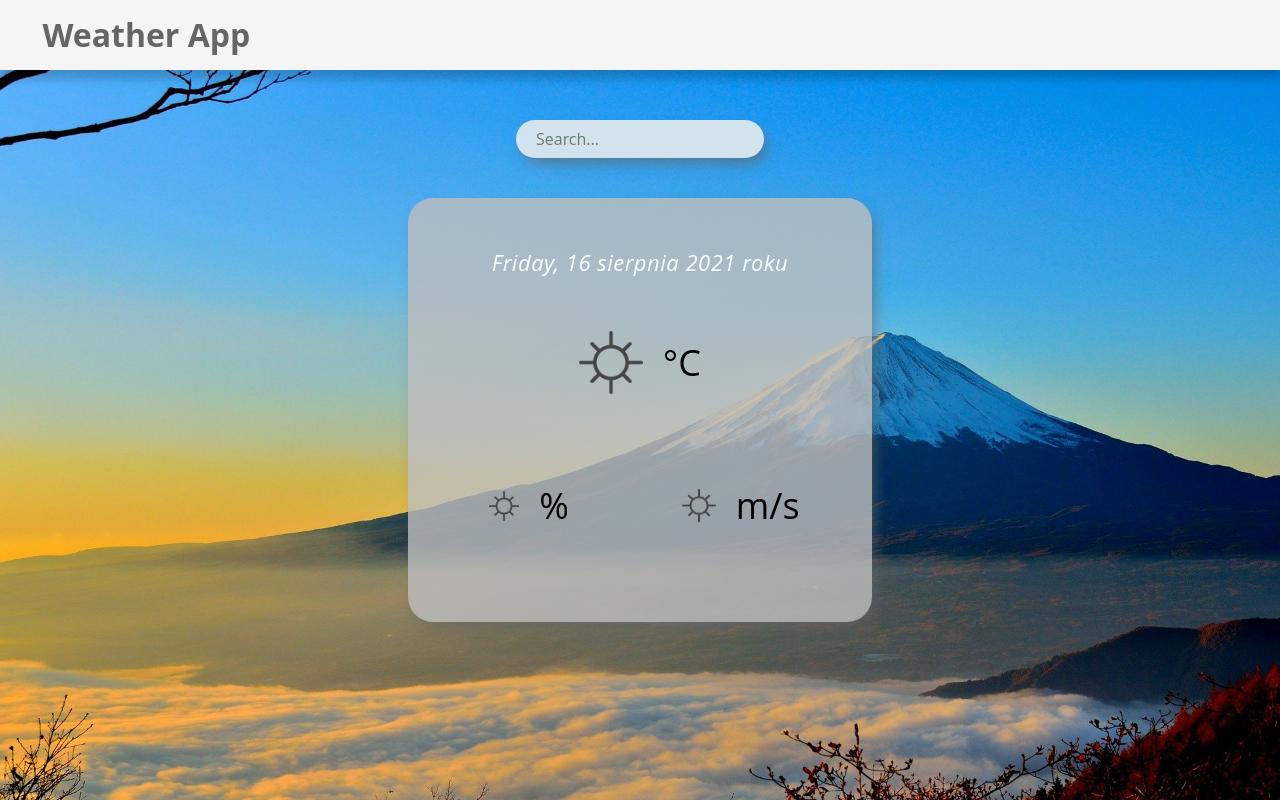
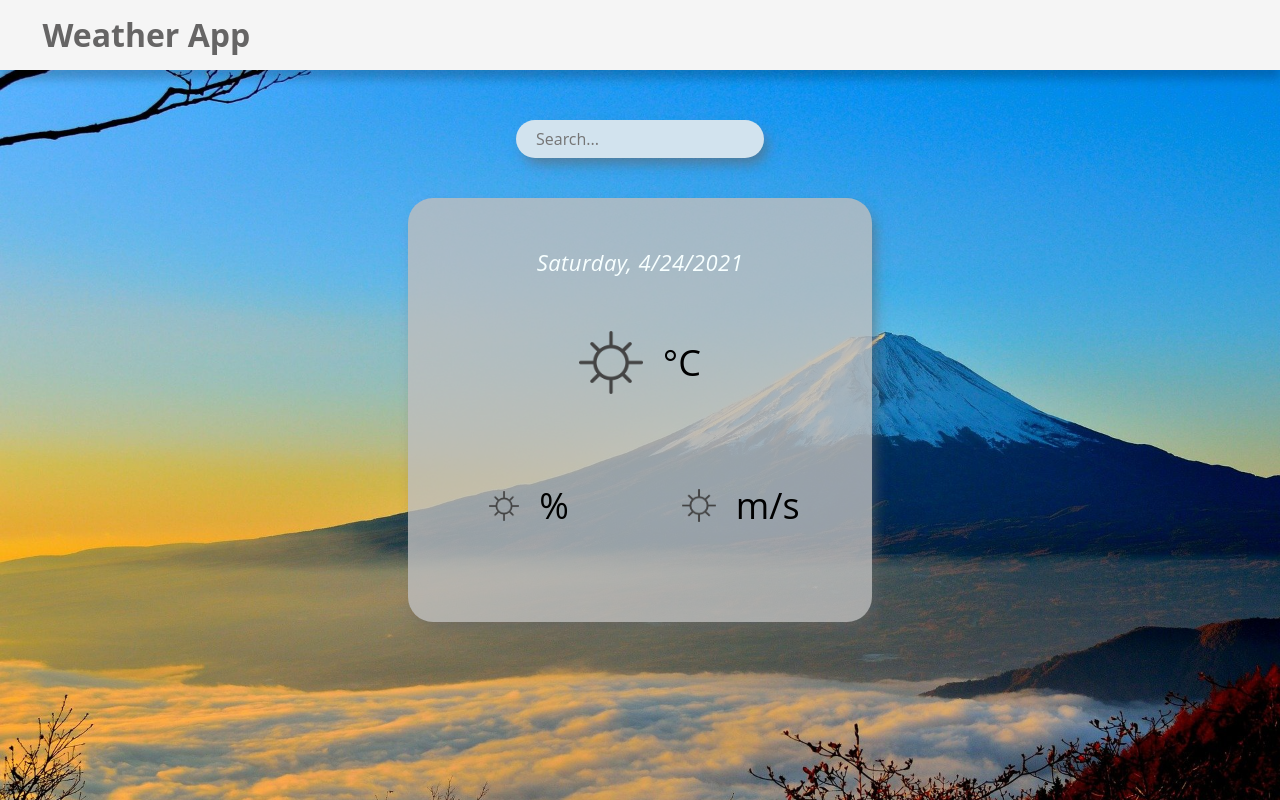
Before and after one commit to martafrackiewicz/weather-app, a React (Create React App) app: page / in a window 1280 px wide. Built offline with nearby package versions, Linux system fonts and the light colour scheme; no server answers.

Commit message:
Display current date

```diff
--- a/src/components/Description/Description.js
+++ b/src/components/Description/Description.js
@@ -1,10 +1,16 @@
 import "./Description.scss";
 
 const Description = ({name}) => {
+
+    const date = new Date();
+    const dateLocale = new Date().toLocaleDateString();
+    const days = ["Sunday", "Monday", "Tuesday", "Wednesday", "Thursday", "Friday", "Saturday"];
+    const dayIndex = date.getDay();
+
     return (
         <div className="description-container">
             <p className="description-city">{name}</p>
-            <p className="description-date">Friday, 16 sierpnia 2021 roku</p>
+            <p className="description-date">{days[dayIndex]}, {dateLocale}</p>
         </div>
     );
 }
```
